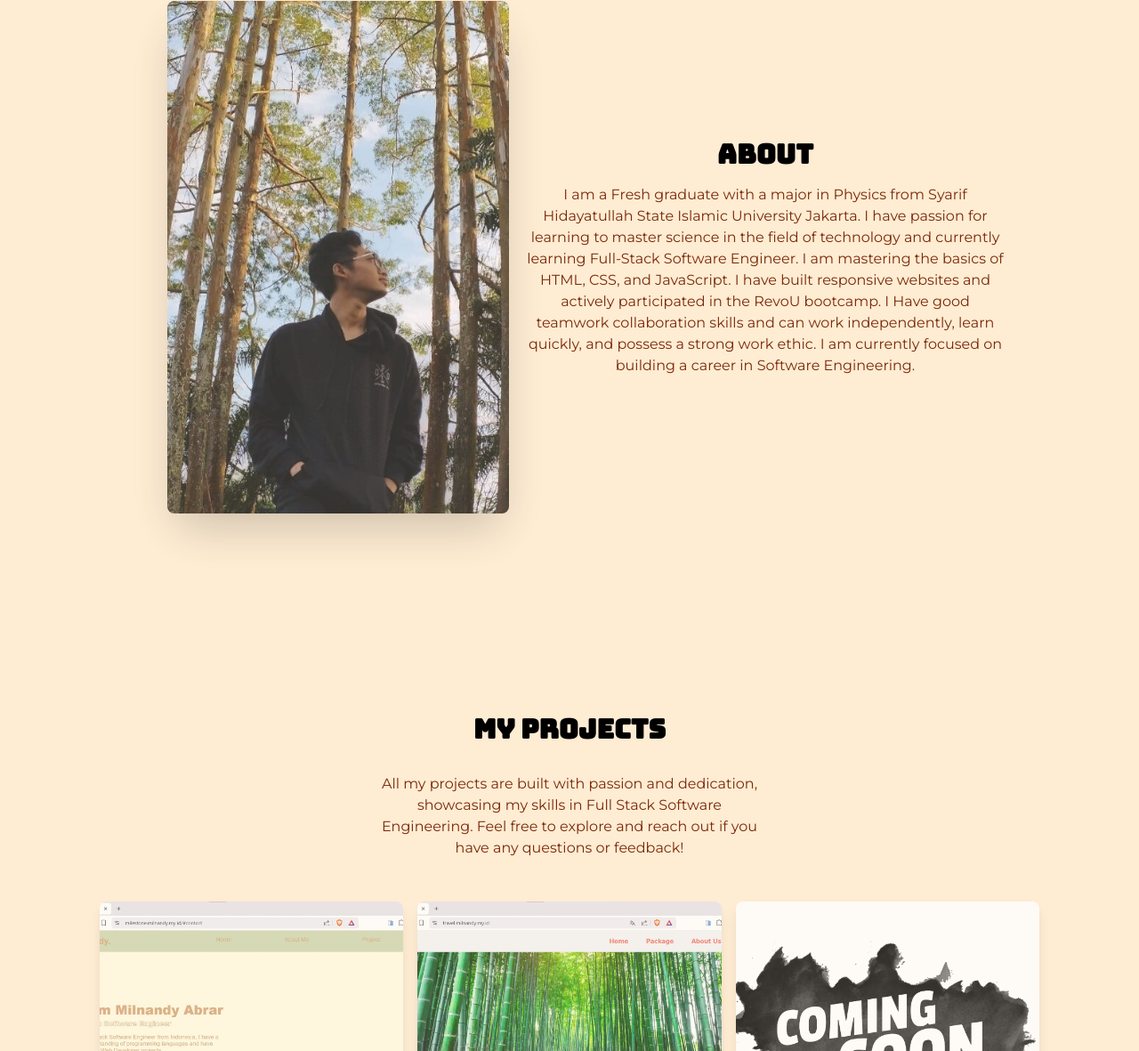
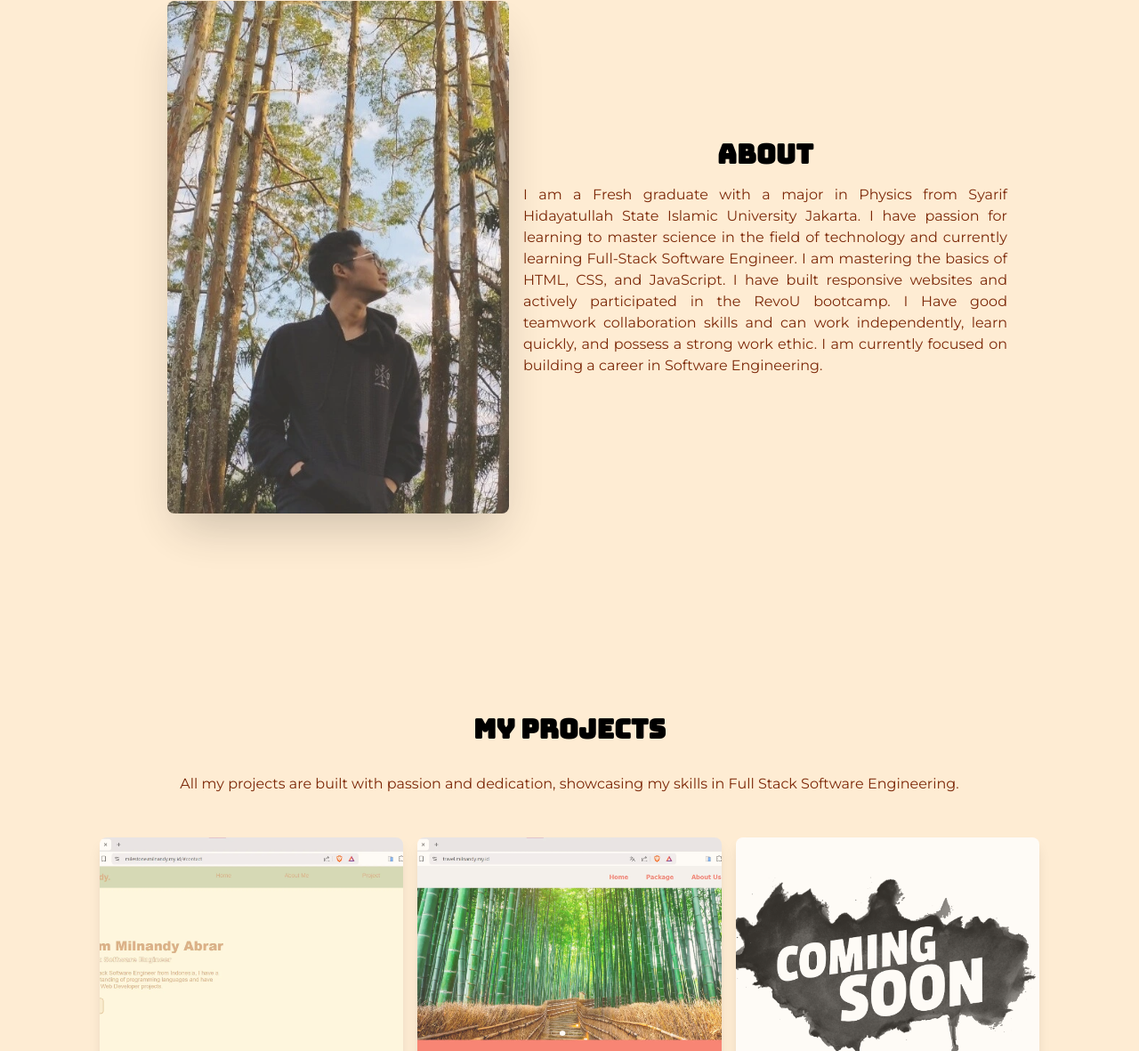
Before and after one commit to Revou-FSSE-Jun25/milestone-1-Milnandy, a plain HTML site: page index.html in a window 1280 px wide. Shown: the part 999-2180 px from the top of the page at 89% size. Drawn offline with nearby package versions, Linux system fonts and the light colour scheme.

Commit message:
fix(root): justify text

```diff
--- a/index.html
+++ b/index.html
@@ -142,7 +142,7 @@
                             class="max-w-sm rounded-lg shadow-2xl opacity-80 lg:w-1/2 lg:ml-10 lg:mb-0 mb-6 hover:scale-110 hover:opacity-100 duration-500" />
                         <div class="text-center lg:w-1/2 lg:flex-col lg:flex-center">
                             <h2 class="font-[Bungee] text-xl font-bold text-primary sm:text-3xl">About</h2>
-                            <p class="mt-4">
+                            <p class="mt-4 text-justify">
                                 I am a Fresh graduate with a major in <strong class="font-normal">Physics</strong> from
                                 <strong class="font-normal">Syarif Hidayatullah State Islamic University
                                     Jakarta</strong>.
@@ -169,10 +169,9 @@
                     <div class="text-center">
                         <h2 class="font-[Bungee] text-xl font-bold text-primary sm:text-3xl">My Projects</h2>
 
-                        <p class="mx-auto mt-4 py-4 max-w-md">
+                        <p class="mx-auto mt-4 py-4 w-full">
                             All my projects are built with passion and dedication, showcasing my skills in Full Stack
                             Software Engineering.
-                            Feel free to explore and reach out if you have any questions or feedback!
                         </p>
                     </div>
 
```
